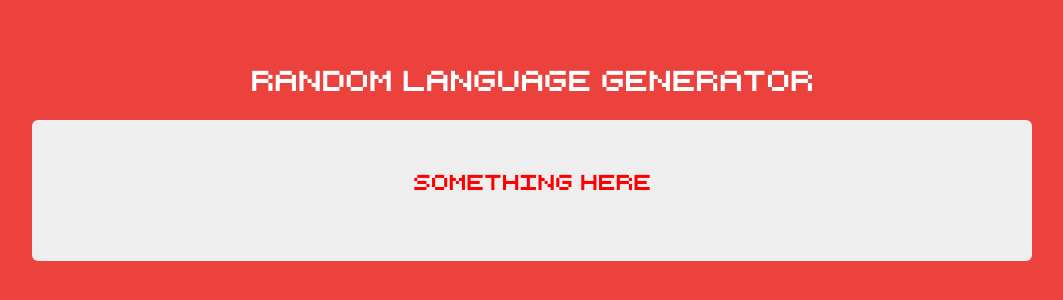
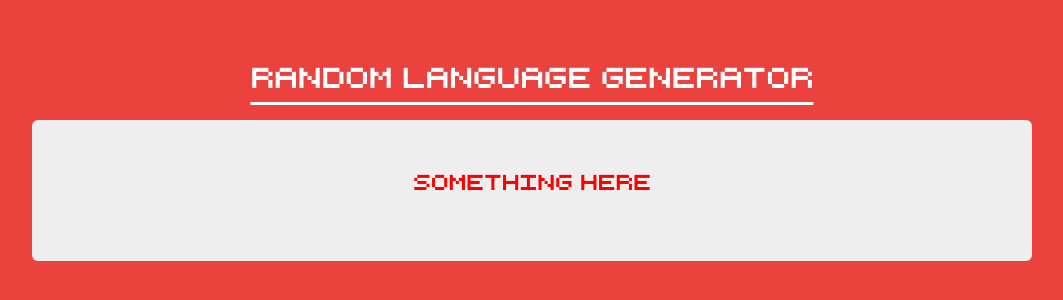
Before and after one commit to tesla809/RandomQuoteMachine, a plain HTML site: page RandomQuoteMachine.html in a window 1280 px wide. Shown: the part 318-618 px from the top of the page, without its empty margins (108-1171 px from the left). Drawn offline with nearby package versions, Linux system fonts and the light colour scheme.

Commit message:
added white line under random text for decoration

```diff
--- a/css/style.css
+++ b/css/style.css
@@ -35,7 +35,9 @@ body {
 .random-language {
   font-size: 2em;
   color: white;
-  font-family: 'retro-computer', times
+  font-family: 'retro-computer', times;
+  border-bottom: 3px solid white;
+  padding-bottom: 3px;
 }
 
 .quote-space {
```
